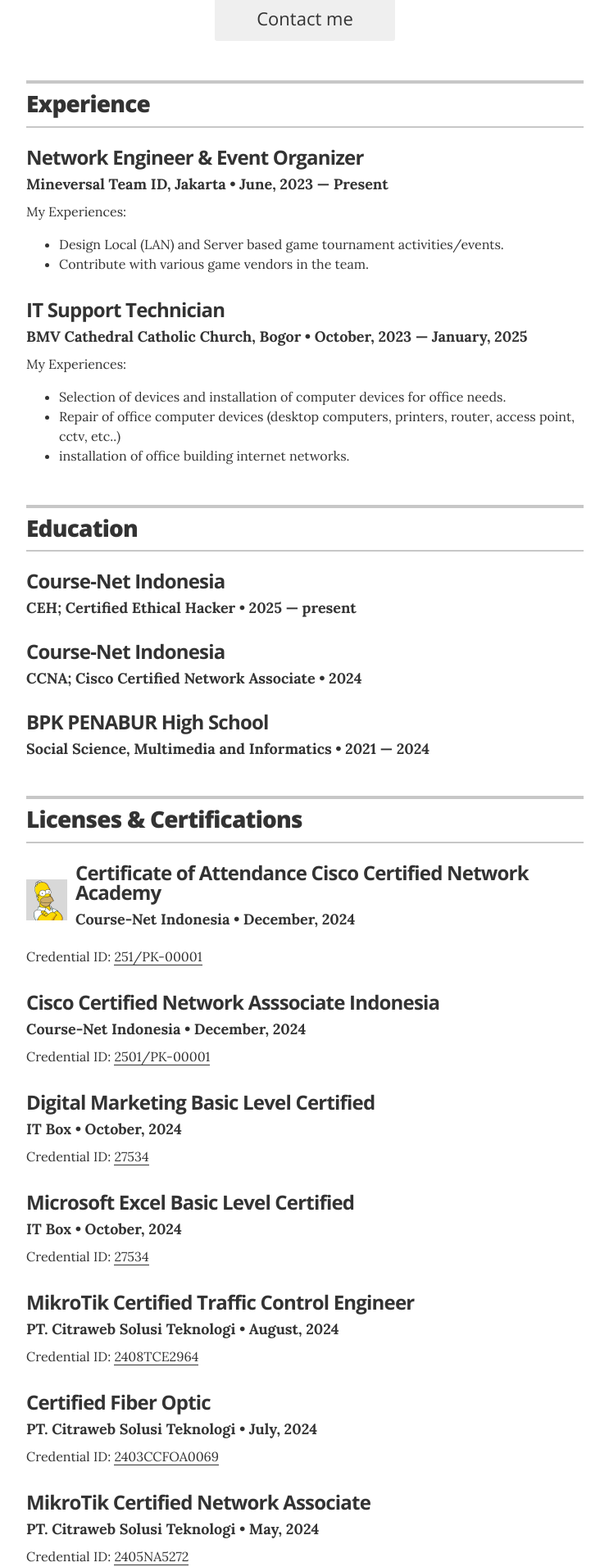
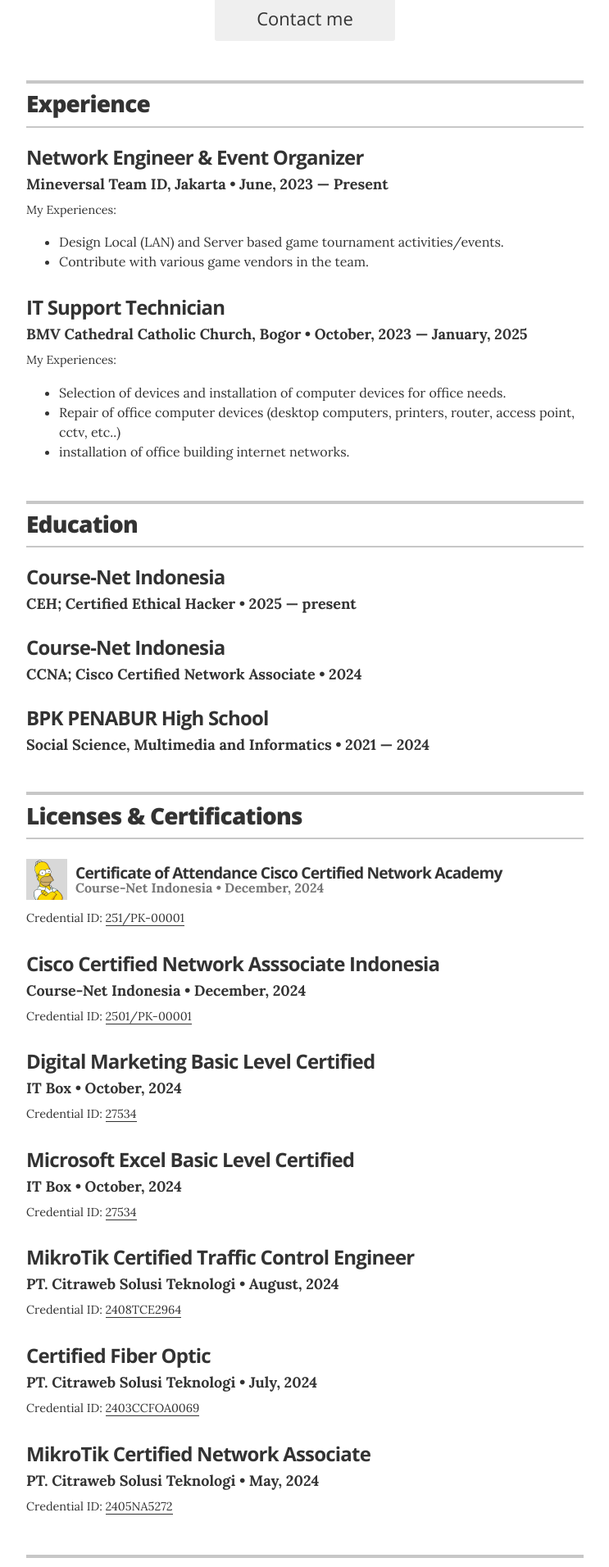
Before and after one commit to VitoKaryadi/jekyll-personalweb, a Jekyll site: the page built from index.html, in a window 1280 px wide. Shown: the part 423-2335 px from the top of the page at 82% size, without its empty margins (268-1011 px from the left). Built offline with Jekyll 4.4.1, drawn with Linux system fonts in a browser that asks for light colours; nearby versions of some CDN libraries.

Commit message:
Update _base.scss

```diff
--- a/_sass/_base.scss
+++ b/_sass/_base.scss
@@ -49,6 +49,21 @@
           height: 50px; // Ukuran logo, sesuaikan
           margin-right: 10px; // Spasi kanan logo
       }
+
+      .resume-item-text {
+          h3 {
+              font-size: 1.2em; // Ukuran judul
+              margin: 0; // Hilangkan margin default h3
+          }
+          h4 {
+              font-size: 1em; // Ukuran detail
+              margin: 0; // Hilangkan margin default h4
+              color: #777; // Contoh warna, sesuaikan
+          }
+      }
+  }
+  .resume-item-copy {
+      font-size: 0.9em;  // Ukuran credential ID
   }
 }
 
```
